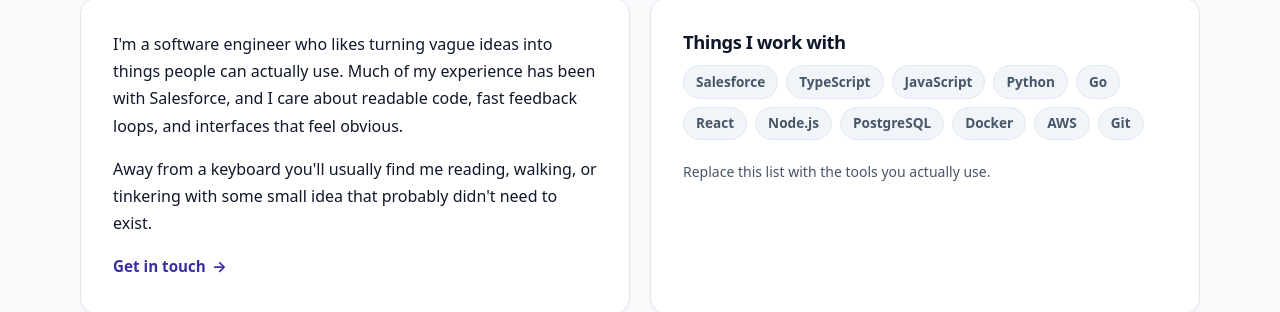
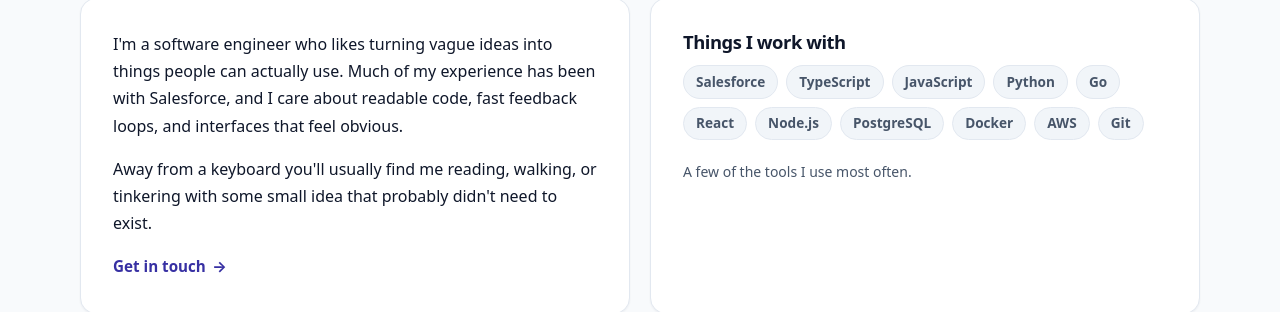
Before and after one commit to morten-frandsen/morten-frandsen.github.io, a plain HTML site: page index.html in a window 1280 px wide. Shown: the part 829-1141 px from the top of the page. Drawn offline with Linux system fonts and the light colour scheme.

Commit message:
update placeholders

```diff
--- a/index.html
+++ b/index.html
@@ -178,7 +178,7 @@
                 <li>Git</li>
               </ul>
               <p class="muted small">
-                Replace this list with the tools you actually use.
+                A few of the tools I use most often.
               </p>
             </div>
           </div>
```
